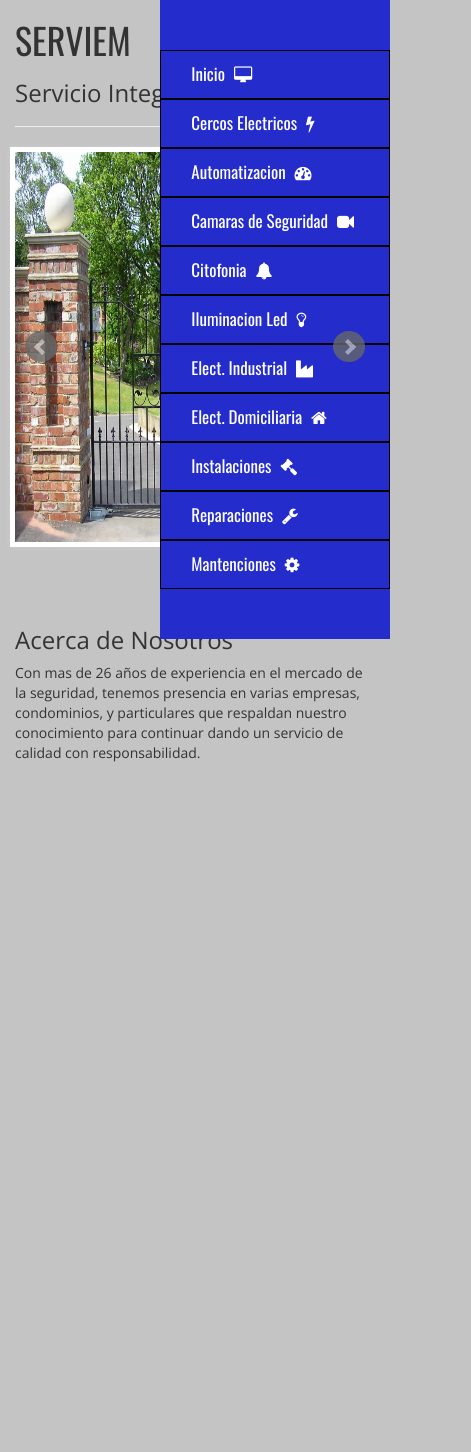
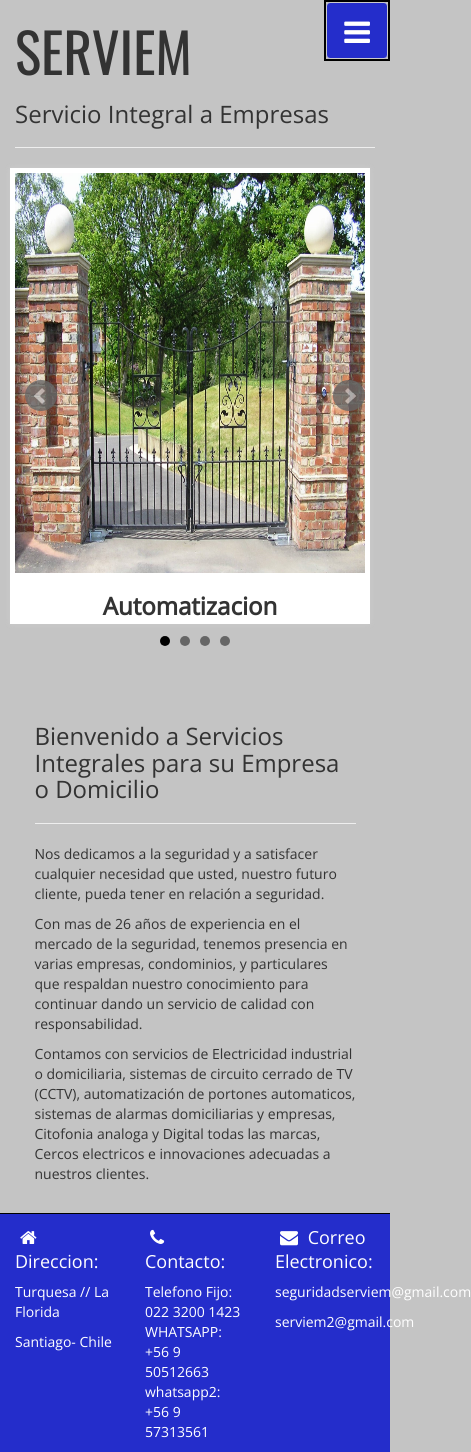
Before and after one commit to aureabeltran/serviem, a plain HTML site: page serviem.html in a window 390 px wide. Shown: the whole page, 471 px wide, since content can reach past the window. Before the commit the page ends 844 px from the top, so only its background shows below. Drawn offline with nearby package versions, Linux system fonts and the light colour scheme.

Commit message:
responsive

```diff
--- a/sass/base/styles.scss
+++ b/sass/base/styles.scss
@@ -1,7 +1,14 @@
 section{
     .container{
         .row{
+            h1{
+                font-size: 55px;
+            }
             .bxslider{
+                h3{
+                    font-weight: bold;
+                    text-align: center;
+                }
                 img{
                     width:100%;
                     height: 400px;
@@ -10,3 +17,6 @@ section{
         }
     }
 }
+.acerca{
+    padding: 5%;
+}
--- /dev/null
+++ b/sass/layout/footer.scss
@@ -0,0 +1,5 @@
+footer{
+	background-color: $main-blue;
+	color: white;
+	border-top: 1px solid black;
+}
--- a/sass/layout/header.scss
+++ b/sass/layout/header.scss
@@ -1,10 +1,11 @@
-nav{
+.nav-md{
     position: fixed;
     z-index: 2000;
     right: 0%;
+    border-left:1px solid black;
     ul {
         background: $main-blue;
-        padding: 50px 0px;
+        padding: 60px 0px;
         list-style-type: none;
         li{
             @include navbars($main-blue, 0%, 10px 30px, 1px solid black);
@@ -23,3 +24,33 @@ nav{
         }
     }
 }
+.nav-sm{
+    position: fixed;
+    right: 0%;
+    z-index: 10000;
+    border: 2px solid black;
+    .dropdown{
+            li{
+                background-color: $main-blue;
+                a{
+                    color: black;
+                    font-weight: bold;
+                    color: white;
+                    &:hover{
+                        color: black;
+                    }
+                }
+            }
+        button{
+            background-color: $main-blue;
+            color: white;
+            font-family: Oswald;
+            font-size: 30px;
+            &:focus{
+                color: white !important;
+                font-weight: bold;
+                background-color: lighten($main-blue, 15%) !important;
+            }
+        }
+    }
+}
--- a/sass/main.scss
+++ b/sass/main.scss
@@ -5,3 +5,4 @@
 @import "base/global.scss";
 @import "layout/responsive.scss";
 @import "layout/header.scss";
+@import "layout/footer.scss";
--- a/serviem.html
+++ b/serviem.html
@@ -9,9 +9,9 @@
 </head>
 <body>
 	<header>
-		<div class="container-fluid">
+		<div class="container">
 			<!--desde aqui hago el navegador-->
-			<nav class="menu nav-collapse" id="sidebar">
+			<nav class="hidden-sm hidden-xs nav-md" id="sidebar">
 				<ul>
 					<li><a href="">Inicio <i class="fa fa-desktop" aria-hidden="true"></i></a></li>
 					<li><a href="">Cercos Electricos <i class="fa fa-bolt" aria-hidden="true"></i></a></li>
@@ -26,12 +26,33 @@
 					<li><a href="">Mantenciones <i class="fa fa-cog" aria-hidden="true"></i></a></li>
 				</ul>
 			</nav>
+			<nav class="nav-sm hidden-md hidden-lg">
+				<div class="dropdown pull-right">
+				  <button class="btn btn-default dropdown-toggle" type="button" id="dropdownMenu1" data-toggle="dropdown" aria-haspopup="true" aria-expanded="true">
+
+				    <i class="fa fa-bars" aria-hidden="true"></i>
+				  </button>
+				  <ul class="dropdown-menu" aria-labelledby="dropdownMenu1">
+				    <li><a href="">Inicio <i class="fa fa-desktop" aria-hidden="true"></i></a></li>
+						<li><a href="">Cercos Electricos <i class="fa fa-bolt" aria-hidden="true"></i></a></li>
+						<li><a href="">Automatizacion <i class="fa fa-tachometer" aria-hidden="true"></i></a></li>
+						<li><a href="">Camaras de Seguridad <i class="fa fa-video-camera" aria-hidden="true"></i></a></li>
+						<li><a href="">Citofonia <i class="fa fa-bell" aria-hidden="true"></i></a></li>
+						<li><a href="">Iluminacion Led <i class="fa fa-lightbulb-o" aria-hidden="true"></i></a></li>
+						<li><a href="">Elect. Industrial <i class="fa fa-industry" aria-hidden="true"></i></a></li>
+						<li><a href="">Elect. Domiciliaria <i class="fa fa-home" aria-hidden="true"></i></a></li>
+						<li><a href="">Instalaciones <i class="fa fa-gavel" aria-hidden="true"></i></a></li>
+						<li><a href="">Reparaciones <i class="fa fa-wrench" aria-hidden="true"></i></a></li>
+						<li><a href="">Mantenciones <i class="fa fa-cog" aria-hidden="true"></i></a></li>
+				  </ul>
+				</div>
+			</nav>
 		</div>
 	</header>
 	<section>
 		<div class="container">
 			<div class="row">
-				<div class="col-md-10">
+				<div class="col-md-10 col-sm-12">
 					<h1>
 						SERVIEM
 					</h1>
@@ -42,45 +63,104 @@
 				</div>
 			</div>
 			<div class="row">
-				<div class="col-md-10">
+				<div class="col-md-10 col-sm-12">
 					<ul class="bxslider">
 						<li>
 							<img src="images/Auto-Gate3.jpg">
+							<h3>
+								Automatizacion
+							</h3>
 						</li>
 						<li>
 							<img src="images/camera.JPG">
+							<h3>
+								Camaras de Seguridad
+							</h3>
 						</li>
 						<li>
 							<img src="images/cerco.JPG">
+							<h3>
+								Cercos Electricos
+							</h3>
 						</li>
 						<li>
 							<img src="images/luces.JPG">
+							<h3>
+								Iluminacion LED
+							</h3>
 						</li>
 					</ul>
 				</div>
 			</div>
 		</div>
 	</section>
-	<section>
+	<section class="acerca">
 		<div class="container">
 			<div class="row">
-				<div class="col-md-10">
+				<div class="col-md-10 col-sm-12">
 					<h3>
-						Acerca de Nosotros
+						Bienvenido a Servicios Integrales para su Empresa o Domicilio
 					</h3>
+					<hr>
+					<p>
+						Nos dedicamos a la seguridad y a satisfacer cualquier necesidad que usted, nuestro futuro cliente, pueda tener en relación a seguridad.
+					</p>
 					<p>
 						Con mas de 26 años de experiencia en el mercado de la seguridad, tenemos presencia en varias empresas, condominios, y particulares que respaldan nuestro conocimiento para continuar dando un servicio de calidad con responsabilidad.
+					</p>
+					<p>
+						Contamos con servicios de
+						Electricidad industrial o domiciliaria, sistemas de circuito cerrado de TV (CCTV), automatización de portones automaticos, sistemas de alarmas domiciliarias y empresas, Citofonia analoga y Digital todas las marcas, Cercos electricos e innovaciones adecuadas a nuestros clientes.
 					</p>
 				</div>
 			</div>
 		</div>
 	</section>
+	<footer>
+		<div class="container">
+			<div class="row">
+				<div class="col-md-3 col-sm-4 col-xs-4">
+					<h4>
+						<i class="fa fa-home" aria-hidden="true"></i> Direccion:
+					</h4>
+					<p>
+						Turquesa // La Florida
+					</p>
+					<p>
+						Santiago- Chile
+					</p>
+				</div>
+				<div class="col-md-3 col-sm-4 col-xs-4">
+					<h4>
+						<i class="fa fa-phone" aria-hidden="true"></i>
+						Contacto:
+					</h4>
+					<p>
+						Telefono Fijo: 022  3200 1423
+						WHATSAPP: +56 9 50512663
+						whatsapp2: +56 9 57313561
+					</p>
+				</div>
+				<div class="col-md-3 col-sm-4 col-xs-4">
+					<h4>
+						<i class="fa fa-envelope" aria-hidden="true"></i> Correo Electronico:
+					</h4>
+					<p>
+						seguridadserviem@gmail.com
+					</p>
+					<p>
+						serviem2@gmail.com
+					</p>
+				</div>
+			</div>
+		</div>
+	</footer>
 	<!-- jQuery library (served from Google) -->
-<script src="https://ajax.googleapis.com/ajax/libs/jquery/1.12.2/jquery.min.js"></script>
-<!-- bxSlider Javascript file -->
-<script src="js/jquery.bxslider.min.js"></script>
-<!-- bxSlider CSS file -->
-<link href="css/jquery.bxslider.css" rel="stylesheet" />
+	<script src="https://ajax.googleapis.com/ajax/libs/jquery/1.12.2/jquery.min.js"></script>
+	<!-- bxSlider Javascript file -->
+	<script src="js/jquery.bxslider.min.js"></script>
+	<!-- bxSlider CSS file -->
+	<link href="css/jquery.bxslider.css" rel="stylesheet" />
 	<script src="https://maxcdn.bootstrapcdn.com/bootstrap/3.3.6/js/bootstrap.min.js" integrity="sha384-0mSbJDEHialfmuBBQP6A4Qrprq5OVfW37PRR3j5ELqxss1yVqOtnepnHVP9aJ7xS" crossorigin="anonymous"></script>
 	<script src="https://cdnjs.cloudflare.com/ajax/libs/1000hz-bootstrap-validator/0.10.2/validator.min.js"></script>
 	<script>
```
Also changed, not shown: css/main.css, 1 other file.
